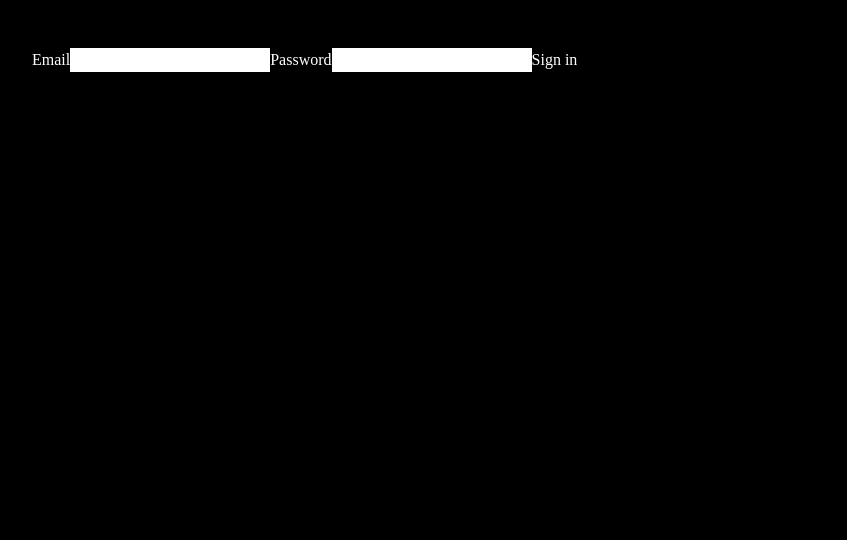
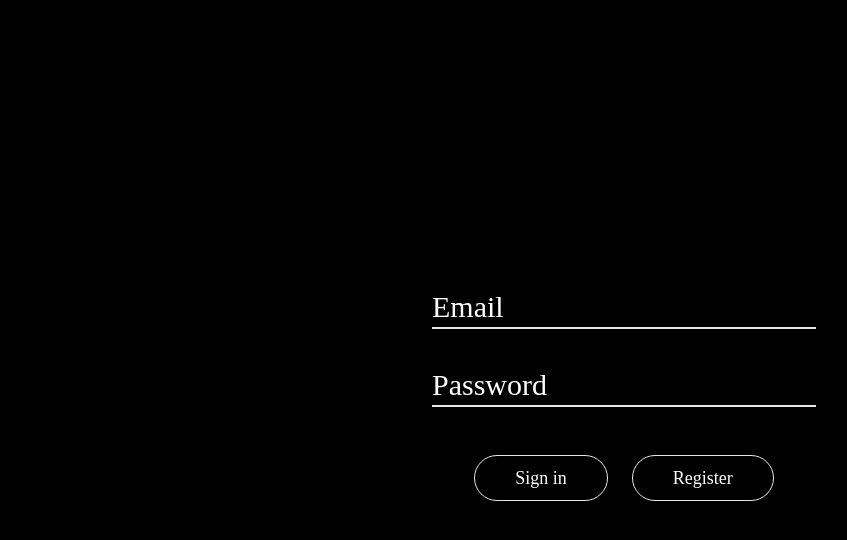
Before and after one commit to alexHoggett/johari-window, a React (Vite) app in the folder frontend/: page /login in a window 1280 px wide. Shown: the top 540 px of the page, without its empty margins (16-863 px from the left). Built offline with nearby package versions, Linux system fonts and the light colour scheme.

Commit message:
added styles to login form

```diff
--- /dev/null
+++ b/frontend/src/components/InputField.tsx
@@ -0,0 +1,29 @@
+interface InputFieldProps{
+  name: string,
+  type: string,
+  value: string,
+  label: string
+  onChange: (e: React.FormEvent<HTMLInputElement>) => void,
+}
+
+const InputField = ({name, type, value, label, onChange}: InputFieldProps) => {
+  return (
+    <div className="ml-auto relative">
+      <label
+        htmlFor={name}
+        className="text-3xl mr-7 absolute bottom-1"
+      >
+        {label}
+          </label>
+      <input
+        className="bg-black border-b-2 w-96 focus:outline-none text-xl"
+        name={name}
+        type={type}
+        value={value}
+        onChange={onChange}
+      />
+    </div>
+  )
+}
+
+export default InputField
--- a/frontend/src/pages/LoginPage.tsx
+++ b/frontend/src/pages/LoginPage.tsx
@@ -1,4 +1,7 @@
 import { useState } from 'react'
+import InputField from '../components/InputField'
+import NavButton from '../components/NavButton'
+import { motion } from 'framer-motion'
 
 const LoginPage = () => {
   const [email, setEmail] = useState('')
@@ -9,6 +12,7 @@ const LoginPage = () => {
   }
 
   const handleEmailChange = (e: React.FormEvent<HTMLInputElement>) => {
+    console.log(e.currentTarget.value)
     setEmail(e.currentTarget.value)
   }
 
@@ -17,25 +21,42 @@ const LoginPage = () => {
   }
 
   return (
-    <form onSubmit={handleSubmit}>
-      <label htmlFor="email">Email</label>
-      <input
-        name="email"
-        type="email"
+    <motion.div className='absolute bottom-0 left-0 right-0 top-0 grid place-items-center'>
+      <form
+      onSubmit={handleSubmit}
+      className='flex flex-col gap-12 items-center'
+    >
+      <InputField
+        name='email'
+        type='email'
         value={email}
+        label='Email'
         onChange={handleEmailChange}
       />
-      <label htmlFor="password">Password</label>
-      <input
-        name="password"
-        type="password"
+      <InputField
+        name='password'
+        type='password'
         value={password}
+        label='Password'
         onChange={handlePasswordChange}
       />
-      <button type="submit">
-        Sign in
-      </button>
+      <div className="flex gap-6">
+        <button
+          type="submit"
+          className="px-10 py-2 border text-lg rounded-full w-max text-center transition duration-200 hover:bg-orange-200 hover:text-black"
+        >
+          Sign in
+        </button>
+        <NavButton
+          destination='/register'
+        >
+          Register
+        </NavButton>
+
+      </div>
     </form>
+    </motion.div>
+
   )
 }
 
```
